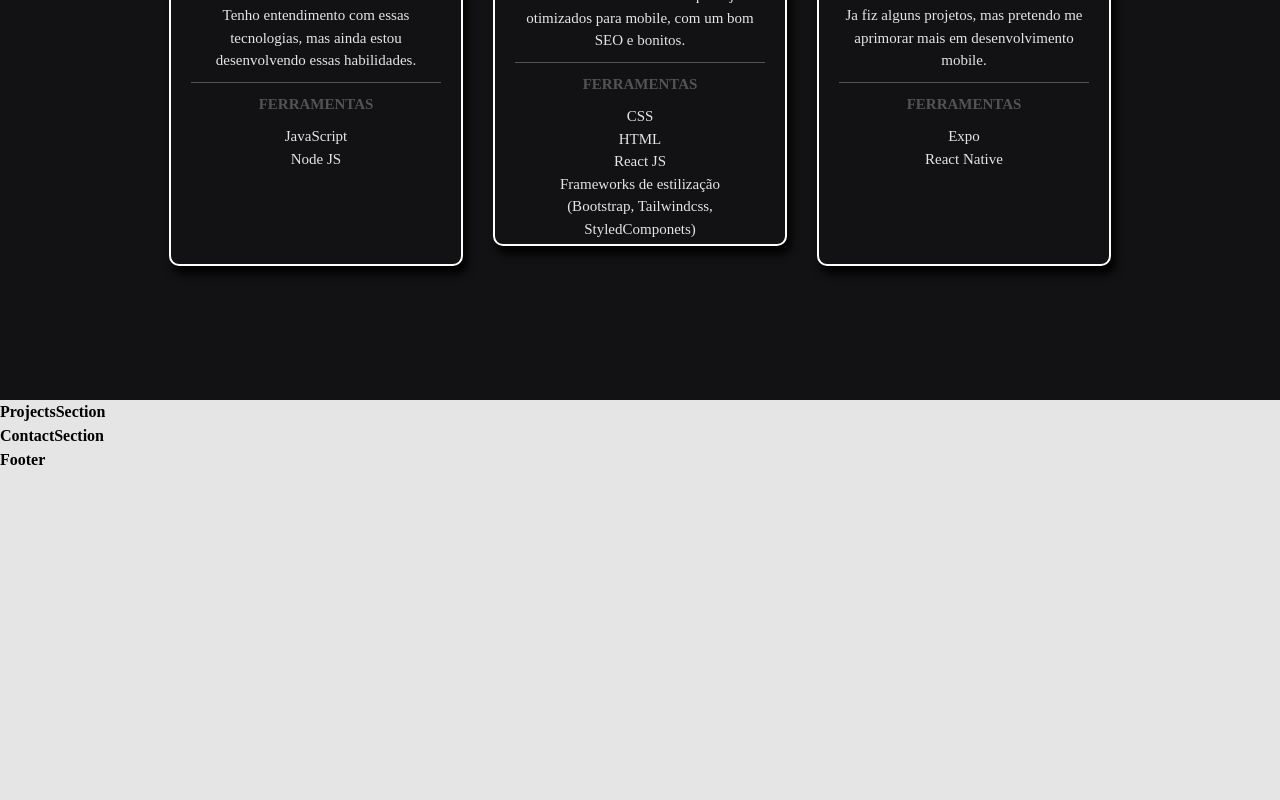
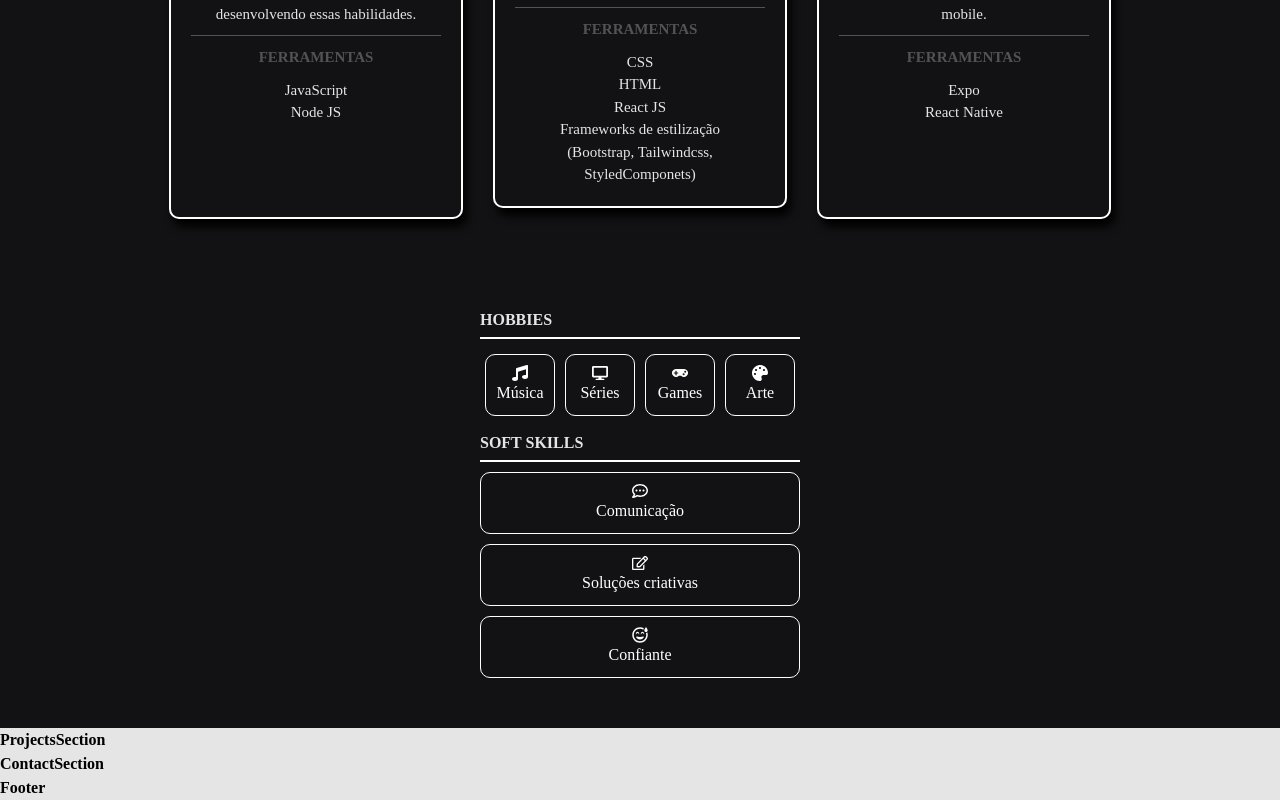
Before and after one commit to p4kz/almost-secret-project, a React (Vite) app: page / in a window 1280 px wide. Shown: the part 1353-2153 px from the top of the page. Before the commit the page ends 1825 px from the top, so only its background shows below. Built offline with nearby package versions, Linux system fonts and the light colour scheme; a web font is replaced by a local one.

Commit message:
create hobbies/softskills and fix frontend card

```diff
--- a/src/components/AboutSection/Hobbies/index.jsx
+++ b/src/components/AboutSection/Hobbies/index.jsx
@@ -1,11 +1,68 @@
 import React from "react";
 
-import './styles.css'
+import {
+  HobbiesBox,
+  HobbiesCard,
+  SoftSkillsCard
+} from "./styles";
 
-export default function HobbiesSection () {
+import {
+  FaMusic,
+  FaLaptop,
+  FaDesktop,
+  FaGamepad,
+  FaPalette,
+  FaRegCommentDots,
+  FaRegEdit,
+  FaRegGrinBeamSweat,
+} from "react-icons/fa";
+
+export default function Hobbies() {
   return (
     <>
-      <h2>HobbiesSection</h2>
+      <HobbiesBox>
+        <p className="about__title">Hobbies</p>
+
+        <HobbiesCard>
+          <li>
+            <FaMusic />
+            <p>Música</p>
+          </li>
+
+          <li>
+            <FaDesktop />
+            <p>Séries</p>
+          </li>
+
+          <li>
+            <FaGamepad />
+            <p>Games</p>
+          </li>
+
+          <li>
+            <FaPalette />
+            <p>Arte</p>
+          </li>
+        </HobbiesCard>
+
+        <p className="about__title">Soft Skills</p>
+        <SoftSkillsCard>
+          <li>
+            <FaRegCommentDots />
+            <p>Comunicação</p>
+          </li>
+
+          <li>
+            <FaRegEdit />
+            <p>Soluções criativas</p>
+          </li>
+
+          <li>
+            <FaRegGrinBeamSweat />
+            <p>Confiante</p>
+          </li>
+        </SoftSkillsCard>
+      </HobbiesBox>
     </>
   )
 }
--- /dev/null
+++ b/src/components/AboutSection/Hobbies/styles.jsx
@@ -0,0 +1,43 @@
+import styled from "styled-components";
+
+export const HobbiesBox = styled.div`
+  padding: 2rem 0 2rem 0;
+  display: flex;
+  flex-direction: column;
+  max-width: 320px;
+  margin: 0 auto 0 auto;
+`
+
+export const HobbiesCard = styled.ul`
+  display: flex;
+  flex-wrap: nowrap;
+  /* justify-content: center; */
+
+  li {
+    align-items: center;
+    text-align: center;
+    margin: .5rem;
+    border: 1px solid #fff;
+    padding: 1rem;
+    width: 40%;
+    display: flex;
+    flex-direction: column;
+    border-radius: 1rem;
+    color: #fff;
+  }
+`
+
+export const SoftSkillsCard = styled.ul`
+
+  li {
+    align-items: center;
+    text-align: center;
+    border: 1px solid #fff;
+    padding: 1rem;
+    display: flex;
+    flex-direction: column;
+    margin-bottom: 1rem;
+    border-radius: 1rem;
+    color: #fff;
+  }
+`
--- a/src/components/AboutSection/Skills/FrontendCard/styles.jsx
+++ b/src/components/AboutSection/Skills/FrontendCard/styles.jsx
@@ -7,7 +7,7 @@ export const FrontendCardBox = styled.div`
   color: var(--font-white);
   font-size: 1.3rem;
   width: 250px;
-  height: 287px;
+  min-height: 287px;
   margin: 0 auto 4rem auto ;
   padding: 2rem;
   text-align: center;
--- a/src/components/AboutSection/Skills/styles.jsx
+++ b/src/components/AboutSection/Skills/styles.jsx
@@ -5,7 +5,7 @@ export const SkillsBox = styled.div`
   justify-content: center;
   align-items: center;
   flex-wrap: wrap;
-  min-height: 500px;
+  min-height: 300px;
   padding: 3rem 0;
 
   p, li {
--- a/src/components/AboutSection/index.jsx
+++ b/src/components/AboutSection/index.jsx
@@ -1,4 +1,5 @@
 import React from "react";
+import Hobbies from "./Hobbies/index.jsx";
 import Skills from "./Skills/index.jsx";
 
 import {
@@ -33,6 +34,8 @@ export default function AboutSection () {
           </AboutInfo>
 
           <Skills />
+
+          <Hobbies />
         </AboutWrap>
       </AboutBox>
     </>
--- a/src/components/AboutSection/styles.jsx
+++ b/src/components/AboutSection/styles.jsx
@@ -17,6 +17,7 @@ export const AboutBox = styled.section`
     max-width: 1180px;
     width: 100%;
     margin-top: 1rem;
+    margin-bottom: 1rem;
     padding-bottom: .5rem;
     text-transform: uppercase;
   }
```
Also changed, not shown: src/components/AboutSection/Hobbies/styles.css (deleted).
